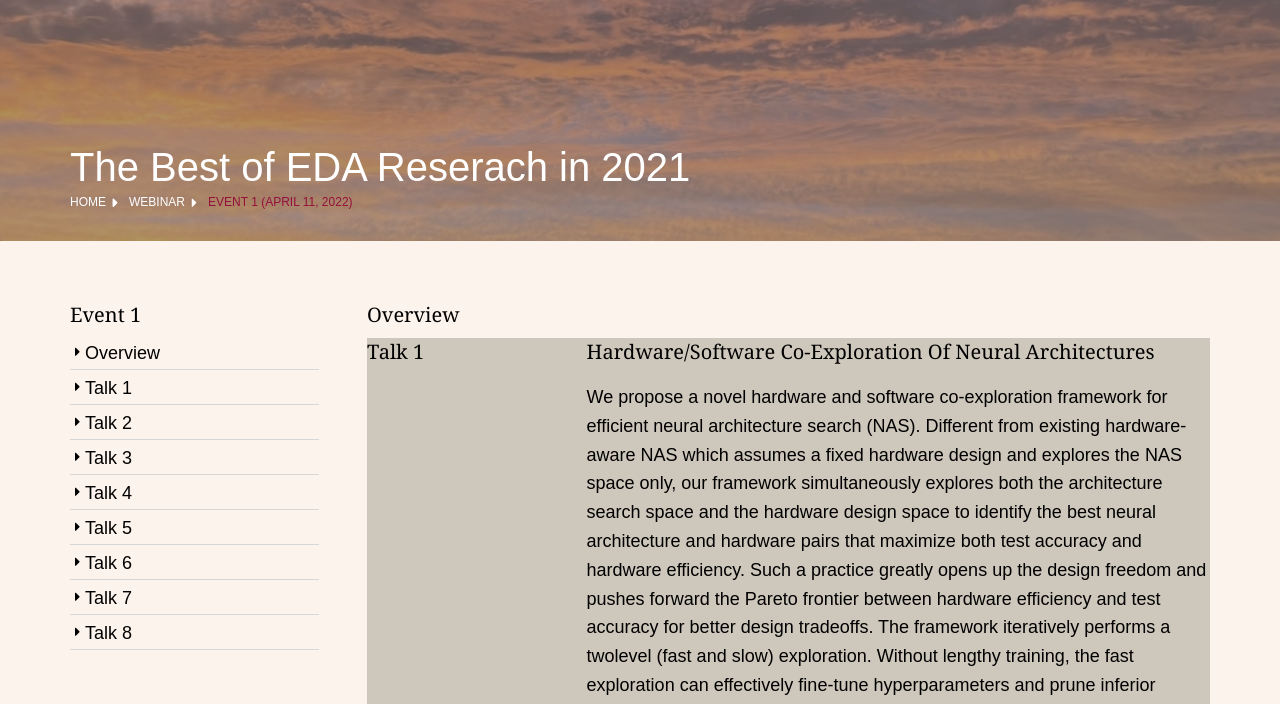
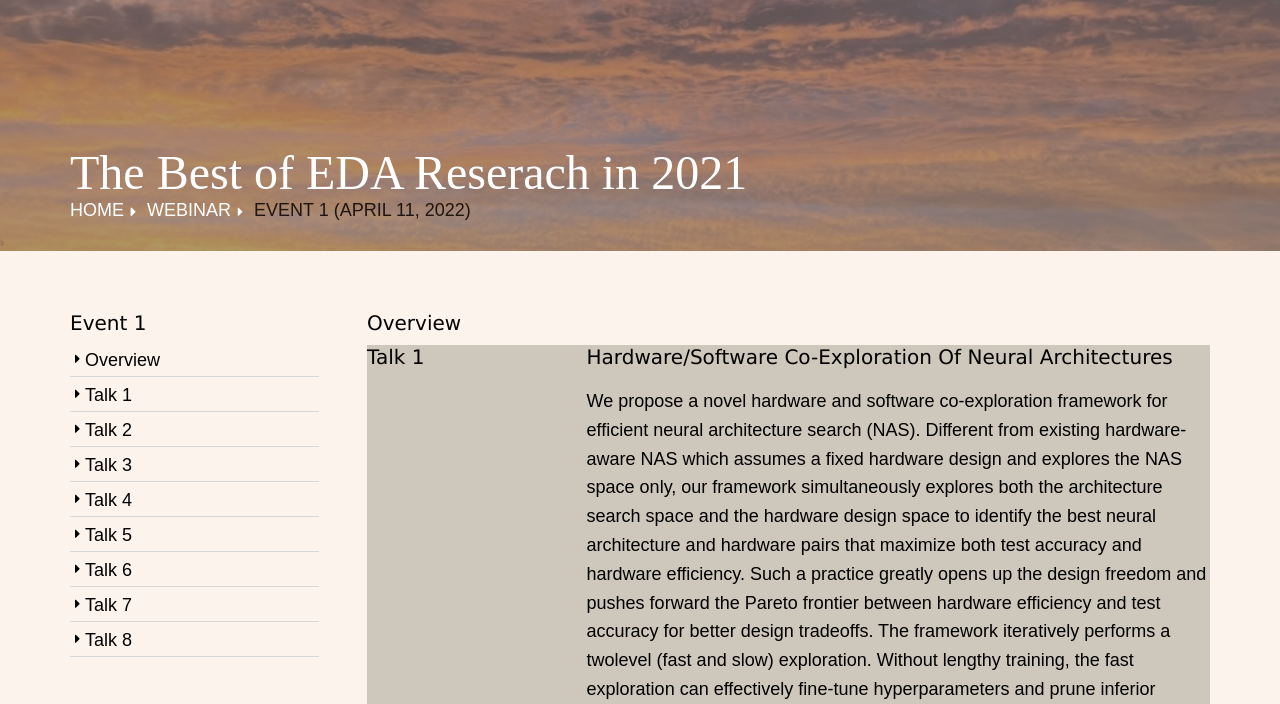
Before and after one commit to Jasmine33/5, a plain HTML site: page event1.html in a window 1280 px wide. Shown: the part 96-800 px from the top of the page. Drawn offline with Linux system fonts and the light colour scheme.

Commit message:
........

```diff
--- a/event1.html
+++ b/event1.html
@@ -58,11 +58,11 @@ Licence URI: https://www.os-templates.com/template-terms
 <div class="wrapper bgded overlay" style="background-image:url('images/11.png');">
   <div id="breadcrumb" class="hoc clear">
     <!-- ################################################################################################ -->
-		<a style="font-size:40px">The Best of EDA Reserach in 2021<a>
+		<a style="font-size:48px; font-family: Belleza;">The Best of EDA Reserach in 2021<a>
 		<ul>
-			<li><a href="index.html">Home</a></li>
-			<li><a href="#">Webinar</a></li>
-			<li><a href="#">Event 1 (April 11, 2022)</a></li>
+			<li><a style="font-size:18px" href="index.html">Home</a></li>
+			<li><a style="font-size:18px" href="#">Webinar</a></li>
+			<li><a style="font-size:18px" href="#">Event 1 (April 11, 2022)</a></li>
 		</ul>
     <!-- ################################################################################################ -->
   </div>
--- a/layout/styles/framework.css
+++ b/layout/styles/framework.css
@@ -56,8 +56,8 @@ img{width:auto; max-width:100%; height:auto; margin:0; padding:0; border:none; l
 
 /* Fonts
 --------------h1, h2, h3, h4, h5, h6, .heading{font-family:Georgia, "Times New Roman", Times, serif;}------------------------------------------------------------------------------------------------- */
-body, input, textarea, select{font-family:Belleza, sans-serif;}
-h1, h2, h3, h4, h5, h6, .heading{font-family:Georgia, sans-serif;}
+body, input, textarea, select{font-family:"Adobe Clean", sans-serif;}
+h1, h2, h3, h4, h5, h6, .heading{font-family:"Lucida Sans", sans-serif;}
 
 
 /* Forms
--- a/layout/styles/layout.css
+++ b/layout/styles/layout.css
@@ -200,8 +200,8 @@ nav ul, nav ol{margin:0; padding:0; list-style:none;}
 #breadcrumb{padding:150px 0 30px;}
 #breadcrumb ul{margin:0; padding:0; list-style:none; text-transform:uppercase;}
 #breadcrumb li{display:inline-block; margin:0 6px 0 0; padding:0;}
-#breadcrumb li a{display:block; position:relative; margin:0; padding:0 12px 0 0; font-size:12px;}
-#breadcrumb li a::after{top:4px; right:0; content:"\f0da";}
+#breadcrumb li a{display:block; position:relative; margin:0; padding:0 12px 0 0; font-size:14px;}
+#breadcrumb li a::after{top:8px; right:0; content:"\f0da";}
 #breadcrumb li:last-child a{margin:0; padding:0;}
 #breadcrumb li:last-child a::after{display:none;}
 #breadcrumb .heading{margin:0; font-size:2rem;}
@@ -353,7 +353,7 @@ input:focus, textarea:focus, *:required:focus{border-color:#95103B;}
 #mainav form select{color:#000000; background-color:#FFFFFF;}
 
 #breadcrumb a{color:inherit; background-color:inherit;}
-#breadcrumb li:last-child a{color:#95103B;}
+#breadcrumb li:last-child a{color:#1f140f;}
 
 .container .sidebar nav a{color:inherit; border-color:#D7D7D7;}
 .container .sidebar nav a:hover{color:#95103B;}
```
Also changed, not shown: index.html (+1 -1 lines).
